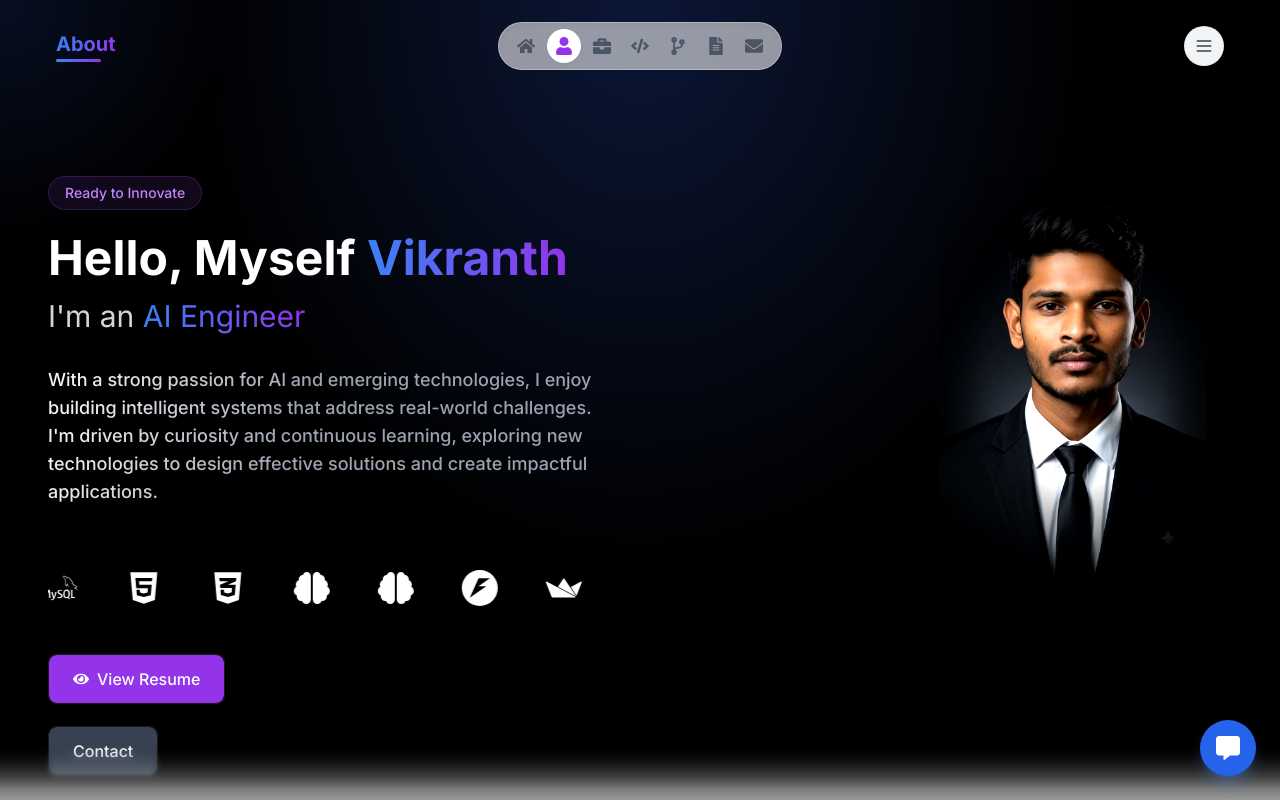
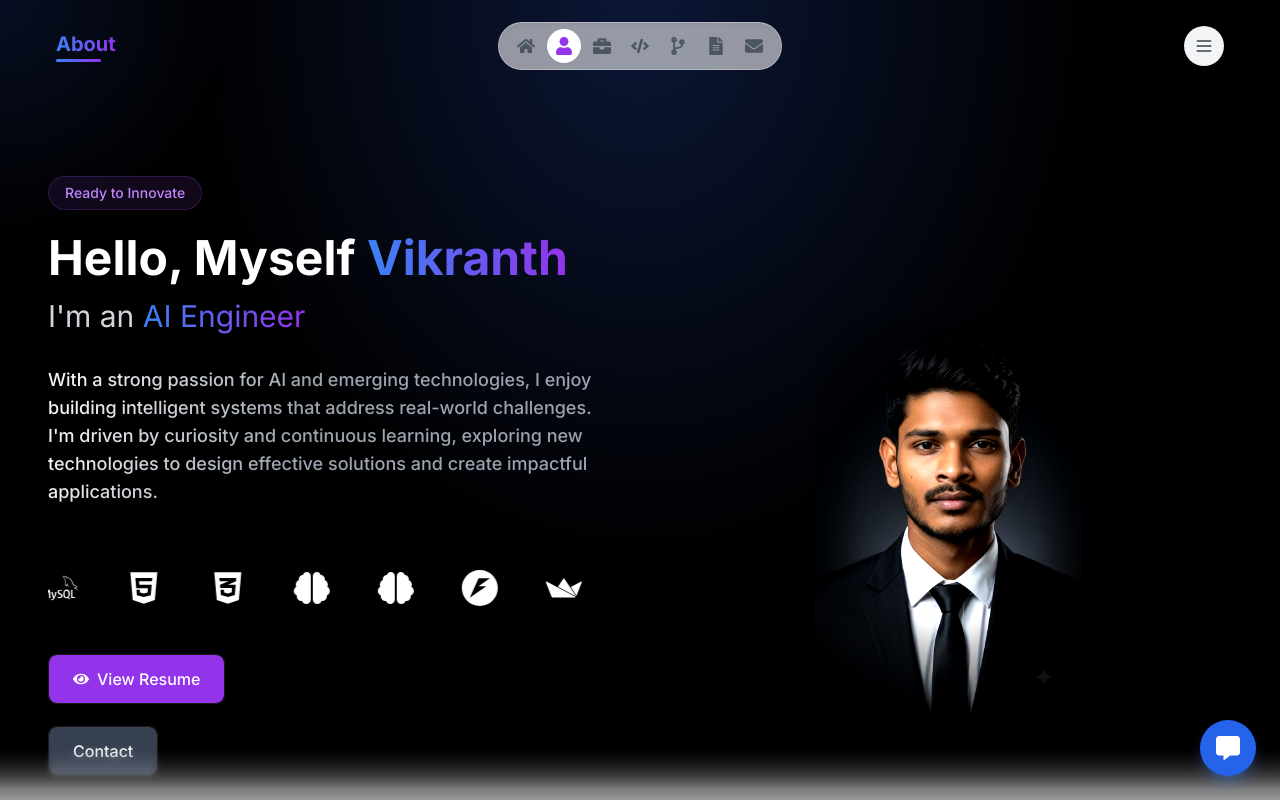
Before and after one commit to saivikranth08/My_Portfolio, a Next.js app: page /about in a window 1280 px wide. Shown: the top 800 px of the page. Built offline with nearby package versions, Linux system fonts and the light colour scheme.

Commit message:
Center profile image horizontally and vertically

```diff
--- a/src/app/about/page.tsx
+++ b/src/app/about/page.tsx
@@ -344,7 +344,7 @@
           </div>
 
           {/* Right Image Column */}
-          <div className="order-1 md:order-2 flex justify-center md:justify-end md:items-start h-full perspective-1000">
+          <div className="order-1 md:order-2 flex justify-center md:justify-center md:items-center h-full perspective-1000">
             <div className="relative w-64 h-[22rem] md:w-[320px] md:h-[400px] group mt-4 md:mt-0">
               <Image
                 src="/images/Vicky_AI.jpg"
```
